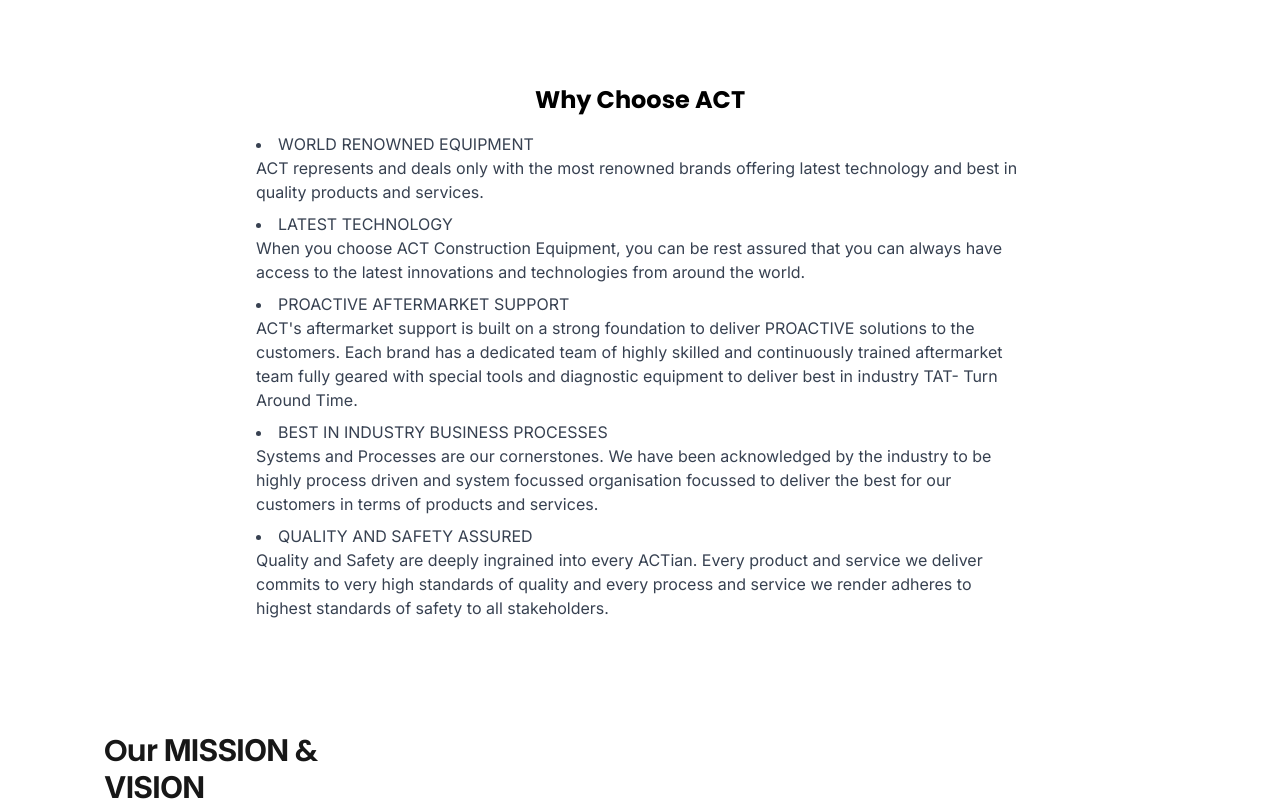
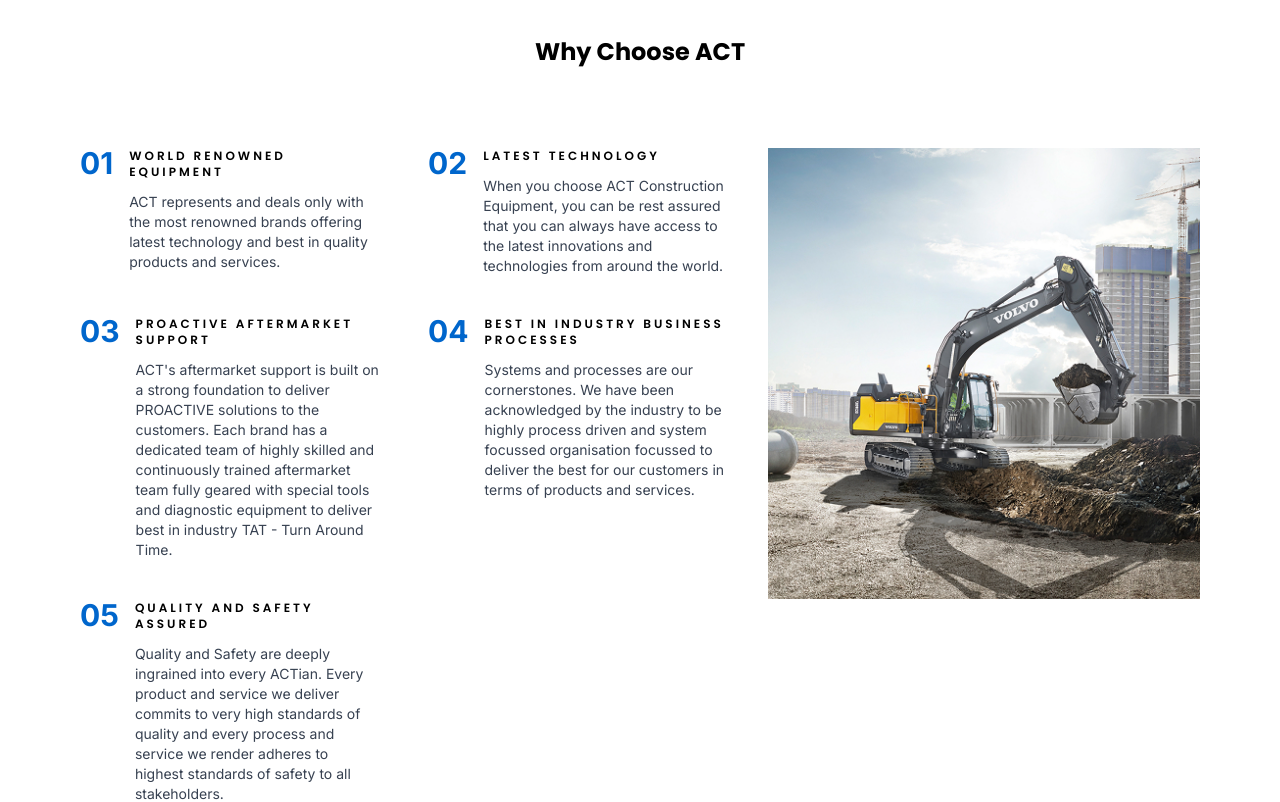
Before and after one commit to ayatiworkstechnologies/Act-India, a React (Vite) app: page /about in a window 1280 px wide. Shown: the part 1400-2202 px from the top of the page. Built offline with nearby package versions, Linux system fonts and the light colour scheme.

Commit message:
new change

```diff
--- a/src/pages/About/StatsSection.jsx
+++ b/src/pages/About/StatsSection.jsx
@@ -11,11 +11,39 @@
     { value: 80, suffix: "+", label: "Business Legacy\nSpan" },
   ];
 
+ const VALUES = [
+  {
+    num: "01",
+    title: "WORLD RENOWNED EQUIPMENT",
+    copy: "ACT represents and deals only with the most renowned brands offering latest technology and best in quality products and services.",
+  },
+  {
+    num: "02",
+    title: "LATEST TECHNOLOGY",
+    copy: "When you choose ACT Construction Equipment, you can be rest assured that you can always have access to the latest innovations and technologies from around the world.",
+  },
+  {
+    num: "03",
+    title: "PROACTIVE AFTERMARKET SUPPORT",
+    copy: "ACT's aftermarket support is built on a strong foundation to deliver PROACTIVE solutions to the customers. Each brand has a dedicated team of highly skilled and continuously trained aftermarket team fully geared with special tools and diagnostic equipment to deliver best in industry TAT - Turn Around Time.",
+  },
+  {
+    num: "04",
+    title: "BEST IN INDUSTRY BUSINESS PROCESSES",
+    copy: "Systems and processes are our cornerstones. We have been acknowledged by the industry to be highly process driven and system focussed organisation focussed to deliver the best for our customers in terms of products and services.",
+  },
+   {
+    num: "05",
+    title: "QUALITY AND SAFETY ASSURED",
+    copy: "Quality and Safety are deeply ingrained into every ACTian. Every product and service we deliver commits to very high standards of quality and every process and service we render adheres to highest standards of safety to all stakeholders.",
+  },
+];
+
+
   return (
     <>
       <section className="w-full px-4 py-10 flex justify-center">
         <div className="relative w-full max-w-6xl bg-[#F5F5F5] p-6 rounded-2xl">
-
           {/* Show all cards */}
           <div className="grid grid-cols-2 sm:grid-cols-3 lg:grid-cols-5 gap-4">
             {stats.map((item, i) => (
@@ -27,7 +55,6 @@
                          hover:bg-secondary hover:text-white
                          transition-all duration-300 ease-in-out"
               >
-
                 {/* Value */}
                 <h3 className="text-2xl md:text-3xl font-bold mb-1">
                   <CountUp
@@ -46,31 +73,65 @@
               </div>
             ))}
           </div>
-
         </div>
       </section>
       <section className="w-full bg-white mt-6">
-      <div className="max-w-6xl mx-auto px-4 py-12 text-center">
+        <div className="max-w-6xl mx-auto px-4  text-center">
           <h2 className="text-3xl md:text-2xl font-bold mb-4">
             Why Choose ACT
           </h2>
-     <ul className="mt-4 text-left max-w-3xl mx-auto space-y-2 text-gray-700 list-disc list-inside">
-        <li>WORLD RENOWNED EQUIPMENT <br/>
-ACT represents and deals only with the most renowned brands offering latest technology and best in quality products and services.</li>
- <li>LATEST TECHNOLOGY <br/>
-When you choose ACT Construction Equipment, you can be rest assured that you can always have access to the latest innovations and technologies from around the world.</li>
- <li>PROACTIVE AFTERMARKET SUPPORT<br/>
-ACT's aftermarket support is built on a strong foundation to deliver PROACTIVE solutions to the customers. Each brand has a dedicated team of highly skilled and continuously trained aftermarket team fully geared with special tools and diagnostic equipment to deliver best in industry TAT- Turn Around Time.</li>
- <li>BEST IN INDUSTRY BUSINESS PROCESSES<br/>
-Systems and Processes are our cornerstones. We have been acknowledged by the industry to be highly process driven and system focussed organisation focussed to deliver the best for our customers in terms of products and services.</li>
- <li>QUALITY AND SAFETY ASSURED<br/>
-Quality and Safety are deeply ingrained into every ACTian. Every product and service we deliver commits to very high standards of quality and every process and service we render adheres to highest standards of safety to all stakeholders.</li>
-
-      </ul>
-
         </div>
       </section>
+     <section className="py-16">
+  <div className="max-w-6xl mx-auto px-4 grid grid-cols-1 lg:grid-cols-[1.5fr_minmax(0,1fr)] gap-10 items-stretch">
+    {/* LEFT – 4 POINTS */}
+    <div className="grid grid-cols-1 sm:grid-cols-2 gap-x-12 gap-y-10">
+      {VALUES.map((v) => (
+        <div key={v.num} className="flex items-start gap-4">
+          <span className="text-3xl font-bold text-[#0066cc] leading-none">
+            {v.num}
+          </span>
+          <div>
+            <h3 className="text-xs font-semibold tracking-[0.25em] uppercase">
+              {v.title}
+            </h3>
+            <p className="mt-3 text-xs sm:text-sm text-gray-700 leading-relaxed">
+              {v.copy}
+            </p>
+          </div>
+        </div>
+      ))}
+    </div>
+
+    {/* RIGHT – FULL-WIDTH IMAGE */}
+    <div className="h-full">
+    <img
+  src="/assets/act-why-choose.jpg"
+  alt="ACT Construction Equipment"
+  className="w-full max-h-[520px] object-contain"
+/>
+    </div>
+  </div>
+</section>
+
     </>
-
   );
 }
+
+function ValueCard({ num, title, copy }) {
+  return (
+    <article className="relative bg-white rounded-xl shadow-[0_25px_60px_-30px_rgba(0,0,0,0.35)] transition hover:shadow-[0_30px_70px_-32px_rgba(0,0,0,0.35)]">
+      {/* Full-bleed dotted border on the card itself */}
+      <span className="pointer-events-none absolute inset-0 rounded-xl border-2 border-dotted border-blue-400/70" />
+
+      <div className="p-4 md:p-5">
+        <h3 className="text-[13px] md:text-sm font-extrabold tracking-wide uppercase text-neutral-900">
+          {num}-{title}
+        </h3>
+        <p className="mt-3 text-[13px] md:text-[14px] leading-relaxed text-neutral-700">
+          {copy}
+        </p>
+      </div>
+    </article>
+  );
+}
--- a/src/pages/Home/OurNetwork.jsx
+++ b/src/pages/Home/OurNetwork.jsx
@@ -4,7 +4,7 @@
       <div className="w-full flex justify-center">
         {/* Mobile Image */}
         <img
-          src="/assets/our-network-mob.png"
+          src="/assets/our-network-mob.jpg"
           alt="Our Network Map Mobile"
           className="block sm:hidden w-full rounded-lg"
         />
```
Also changed, not shown: public/assets/act-why-choose.jpg (added). Lines whose indentation alone changed are shown as unchanged.
